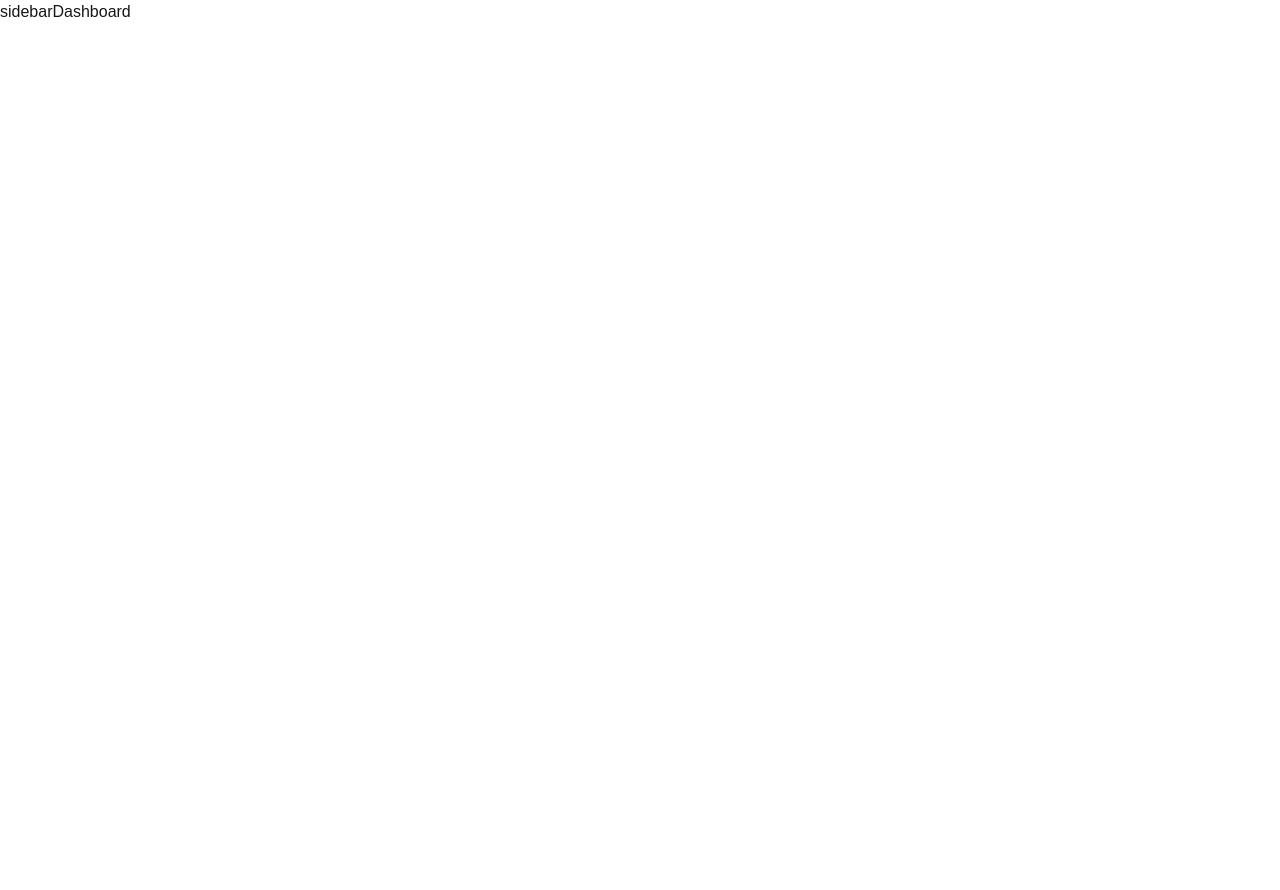
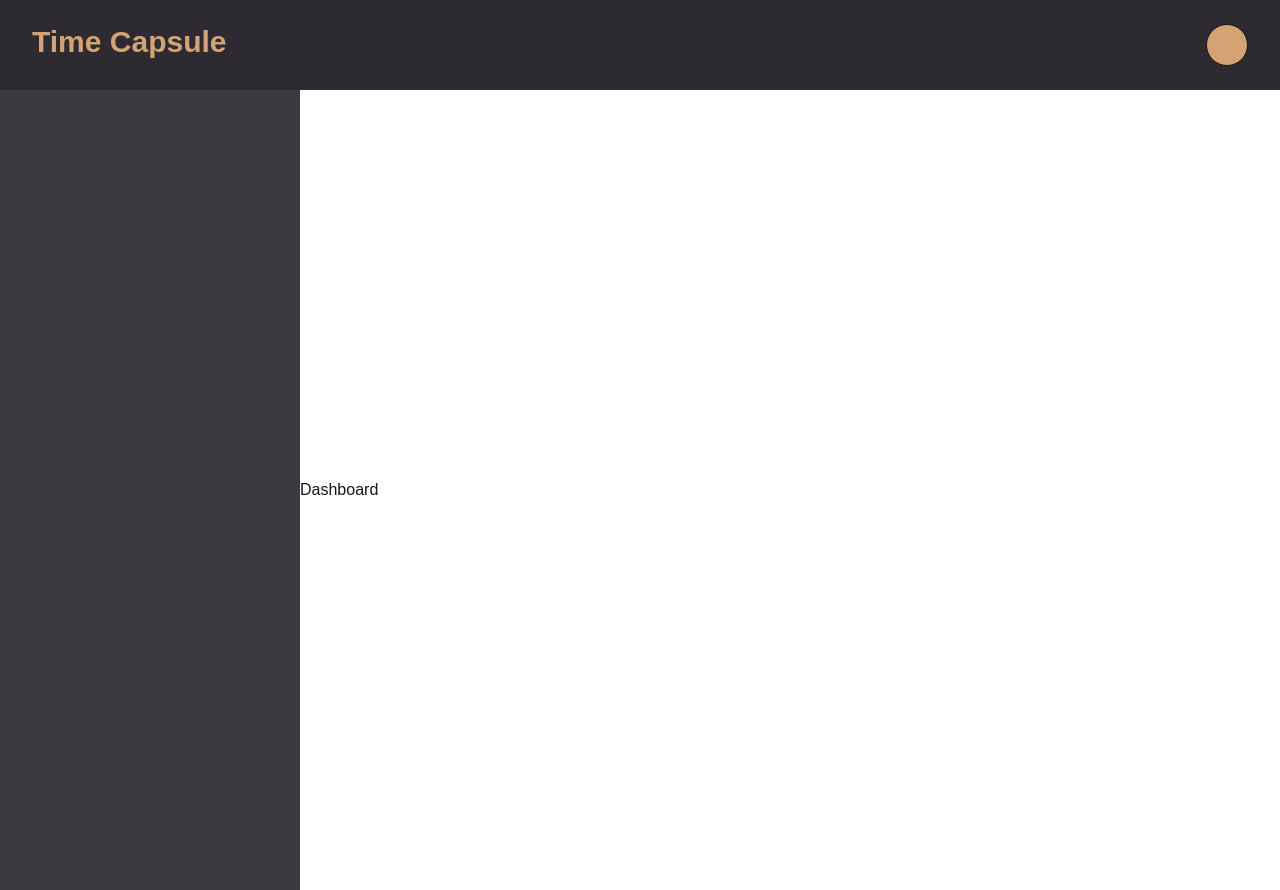
Before and after one commit to apurvdugar/time-capsule-fe, a Next.js app: page /dashboard in a window 1280 px wide. Before the commit the page ends 800 px from the top, so only its background shows below. Built offline with nearby package versions, Linux system fonts and the light colour scheme.

Commit message:
Navbar implemented

```diff
--- a/app/dashboard/layout.tsx
+++ b/app/dashboard/layout.tsx
@@ -1,7 +1,7 @@
 import type { Metadata } from "next";
 import { Geist, Geist_Mono } from "next/font/google";
 import Navbar from "./navbar";
-
+import Sidebar from "./sidebar";
 const geistSans = Geist({
   variable: "--font-geist-sans",
   subsets: ["latin"],
@@ -28,7 +28,7 @@ export default function DashboardLayout({
             <Navbar />
         </nav>
         <main className="flex flex-row items-center">
-            sidebar
+            <Sidebar />
             {children}
         </main>
     </>
--- a/app/dashboard/navbar.tsx
+++ b/app/dashboard/navbar.tsx
@@ -1,9 +1,13 @@
 export default function Navbar() {
   return (
     <>
-      <nav className="flex flex-row items-center">
-
-      </nav>
+      <div className="bg-(--navbar-bg)">
+        <div className="flex justify-between py-6 px-8 max-w-(--my-max-width) mx-auto">
+          <div className="text-3xl font-black text-(--primary-accent)">Time Capsule</div>
+          <div className="border rounded-full p-5 bg-[#D4A373]">
+          </div>
+        </div>
+      </div>
     </>
   );
 }
--- /dev/null
+++ b/app/dashboard/sidebar.tsx
@@ -0,0 +1,11 @@
+import React from 'react'
+
+function sidebar() {
+  return (
+    <div className='h-[100vh] w-[300px] bg-(--sidebar-bg)'>
+
+    </div>
+  )
+}
+
+export default sidebar
--- a/app/globals.css
+++ b/app/globals.css
@@ -1,8 +1,36 @@
 @import "tailwindcss";
 
 :root {
+  --my-max-width: 1400px;
   --background: #ffffff;
   --foreground: #171717;
+  /* 🎨 Base Colors */
+  --bg-light: #FAF4EB;       /* Main background - soft vintage paper */
+  --text-dark: #1C1C1E;      /* Main text - clean readable dark */
+  --text-secondary: #BDB5A2; /* Subtext or muted labels */
+
+  /* 🧭 Navigation & Structure */
+  --navbar-bg: #2D2A32;      /* Navbar background - dark charcoal */
+  --navbar-text: #FAF4EB;    /* Navbar text color */
+  --navbar-hover: #D4A373;   /* Navbar item hover color */
+
+  --sidebar-bg: #3B3A41;     /* Sidebar background - lighter charcoal */
+  --sidebar-border: #BDB5A2; /* Sidebar right border - subtle separator */
+  --sidebar-active-bg: #F1E3D3; /* Active sidebar item background */
+  --sidebar-active-text: #D4A373; /* Active sidebar text color */
+
+  /* 🖱️ Buttons & Accents */
+  --primary-accent: #D4A373; /* Primary buttons / highlights */
+  --primary-accent-hover: #B67B50; /* Button hover state */
+
+  --highlight: #A3B18A;      /* Soft vintage green - for links, tags, icons */
+
+  /* 🪟 Cards & Surfaces */
+  --card-bg: #FFFFFF;        /* Default card background */
+  --card-bg-muted: #FFF9F0;  /* Slightly tinted version for variation */
+
+  /* 💫 UI Feedback */
+  --hover-bg: #F1E3D3;       /* Soft hover background for rows, items */
 }
 .no-scrollbar {
   scrollbar-width: none; /* Firefox */
--- a/app/layout.tsx
+++ b/app/layout.tsx
@@ -1,6 +1,11 @@
 import type { Metadata } from "next";
-import { Geist, Geist_Mono } from "next/font/google";
+import { Host_Grotesk,  Geist, Geist_Mono } from "next/font/google";
 import "./globals.css";
+
+const hostGrotesk = Geist({
+  variable: "--font-geist-sans",
+  subsets: ["latin"],
+});
 
 const geistSans = Geist({
   variable: "--font-geist-sans",
@@ -24,7 +29,7 @@ export default function RootLayout({
 }>) {
   return (
     <html lang="en">
-      <body className={`${geistSans.variable} ${geistMono.variable}`}>
+      <body className={`${hostGrotesk.variable} ${hostGrotesk.variable}`}>
         {children}
       </body>
     </html>
```
